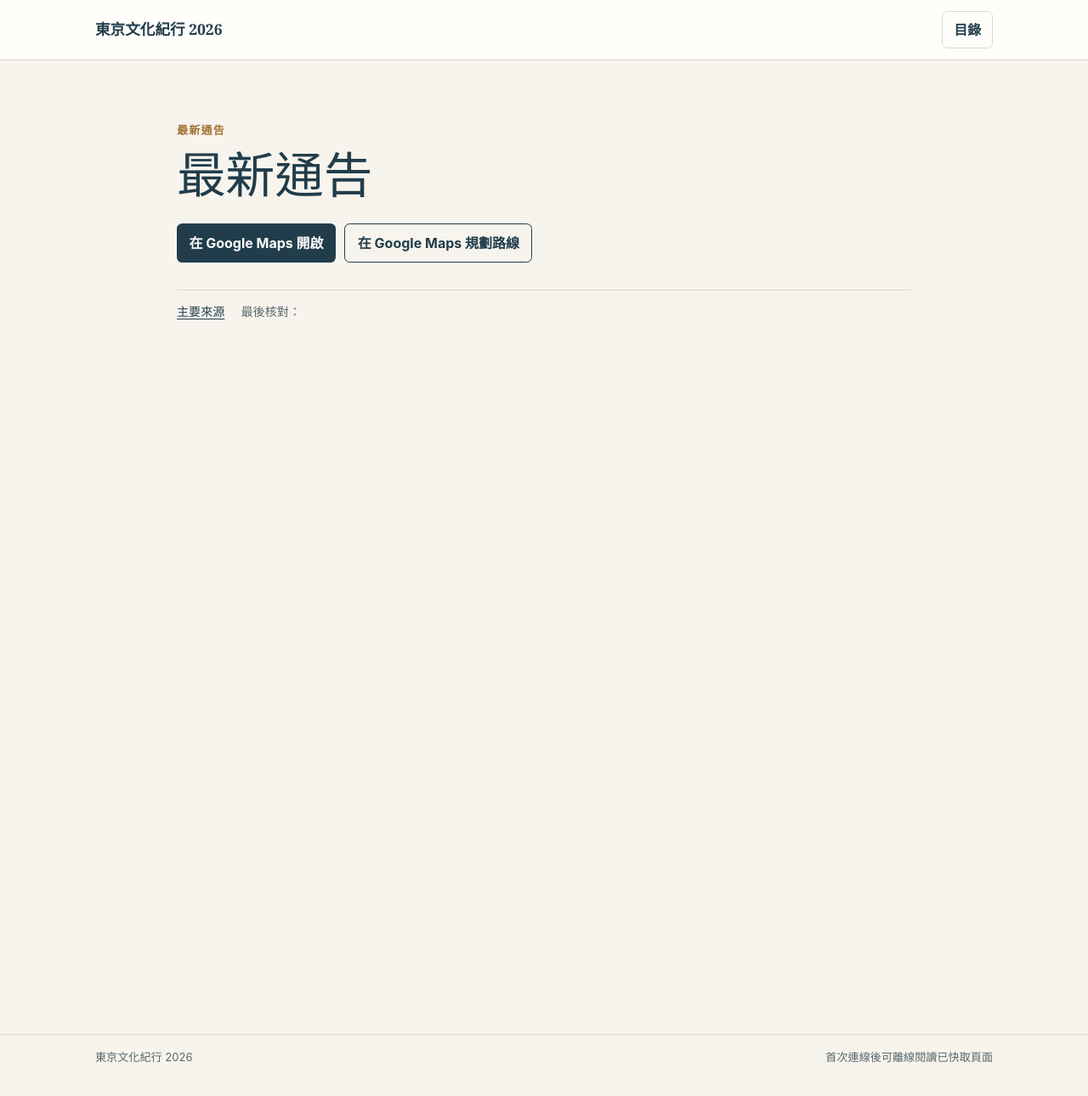
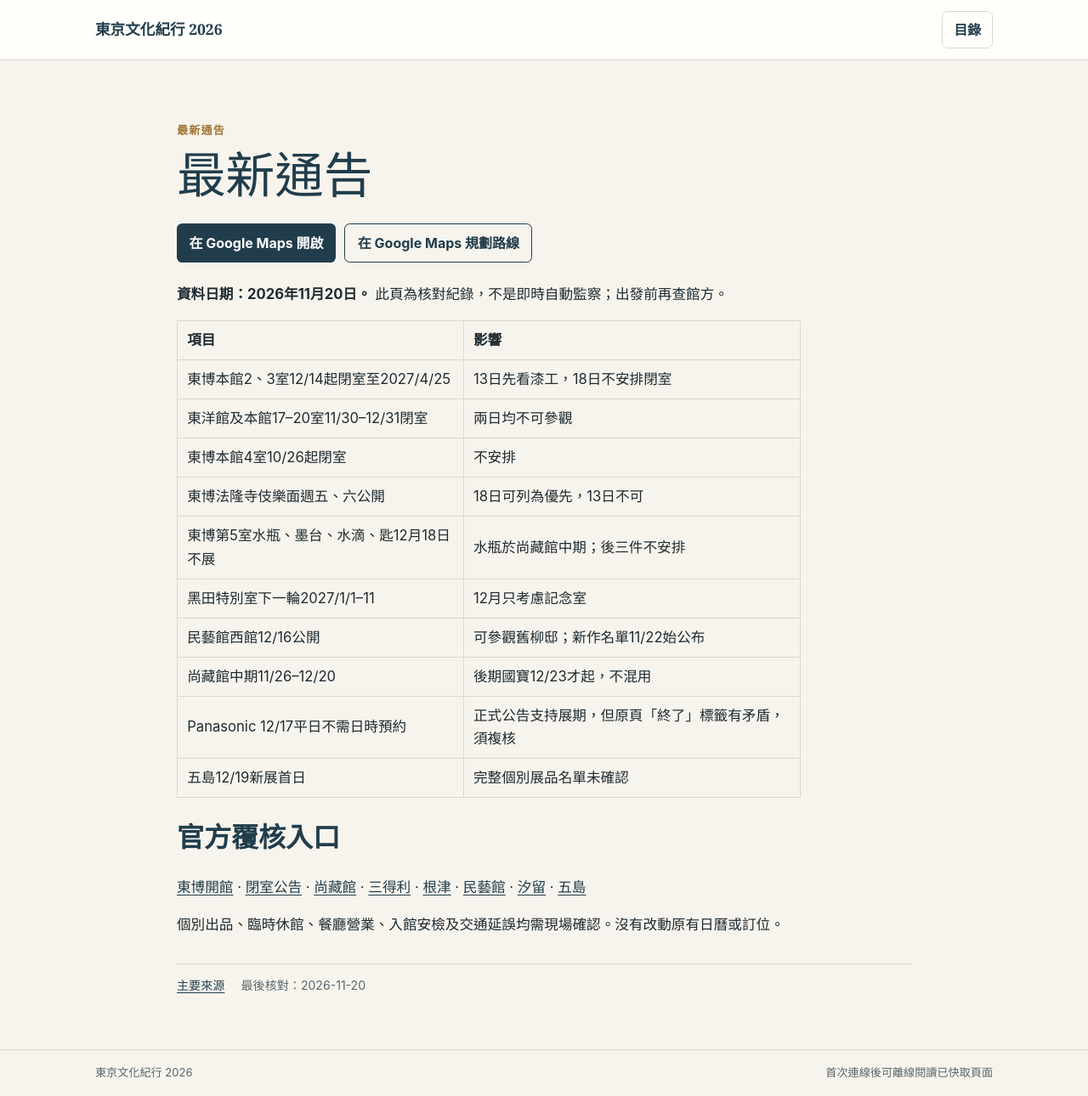
Before and after one commit to davetwchiu/tokyo-culture-trip-2026, a Jekyll site: the page built from content/updates/index.md, in a window 1280 px wide and 1290 px high. Shown: the whole window at 85% size. Built offline with Jekyll 4.4.1, drawn with Linux system fonts in a browser that asks for light colours.

Commit message:
Complete content/updates/index.md content

```diff
--- a/content/updates/index.md
+++ b/content/updates/index.md
@@ -5,10 +5,30 @@ permalink: /updates/
 section: 最新通告
 navigation: true
 nav_order: 9
-source: ""
-last_checked: ""
+source: "https://www.tnm.jp/modules/r_free_page/index.php?id=2002&lang=ja"
+last_checked: "2026-11-20"
 maps_query: ""
 maps_origin: ""
 maps_destination: ""
 offline: true
 ---
+
+**資料日期：2026年11月20日。** 此頁為核對紀錄，不是即時自動監察；出發前再查館方。
+
+| 項目 | 影響 |
+|---|---|
+| 東博本館2、3室12/14起閉室至2027/4/25 | 13日先看漆工，18日不安排閉室 |
+| 東洋館及本館17–20室11/30–12/31閉室 | 兩日均不可參觀 |
+| 東博本館4室10/26起閉室 | 不安排 |
+| 東博法隆寺伎樂面週五、六公開 | 18日可列為優先，13日不可 |
+| 東博第5室水瓶、墨台、水滴、匙12月18日不展 | 水瓶於尚藏館中期；後三件不安排 |
+| 黑田特別室下一輪2027/1/1–11 | 12月只考慮記念室 |
+| 民藝館西館12/16公開 | 可參觀舊柳邸；新作名單11/22始公布 |
+| 尚藏館中期11/26–12/20 | 後期國寶12/23才起，不混用 |
+| Panasonic 12/17平日不需日時預約 | 正式公告支持展期，但原頁「終了」標籤有矛盾，須複核 |
+| 五島12/19新展首日 | 完整個別展品名單未確認 |
+
+## 官方覆核入口
+[東博開館](https://www.tnm.jp/modules/r_free_page/index.php?id=113&lang=ja) · [閉室公告](https://www.tnm.jp/modules/r_free_page/index.php?id=2002&lang=ja) · [尚藏館](https://shozokan.nich.go.jp/exhibitions/grand-opening-1) · [三得利](https://www.suntory.co.jp/sma/exhibition/) · [根津](https://www.nezu-muse.or.jp/jp/exhibitions/view-122.html) · [民藝館](https://mingeikan.or.jp/special/ex202611/) · [汐留](https://panasonic.co.jp/ew/museum/index.html) · [五島](https://www.gotoh-museum.or.jp/event/next/)
+
+個別出品、臨時休館、餐廳營業、入館安檢及交通延誤均需現場確認。沒有改動原有日曆或訂位。
```
